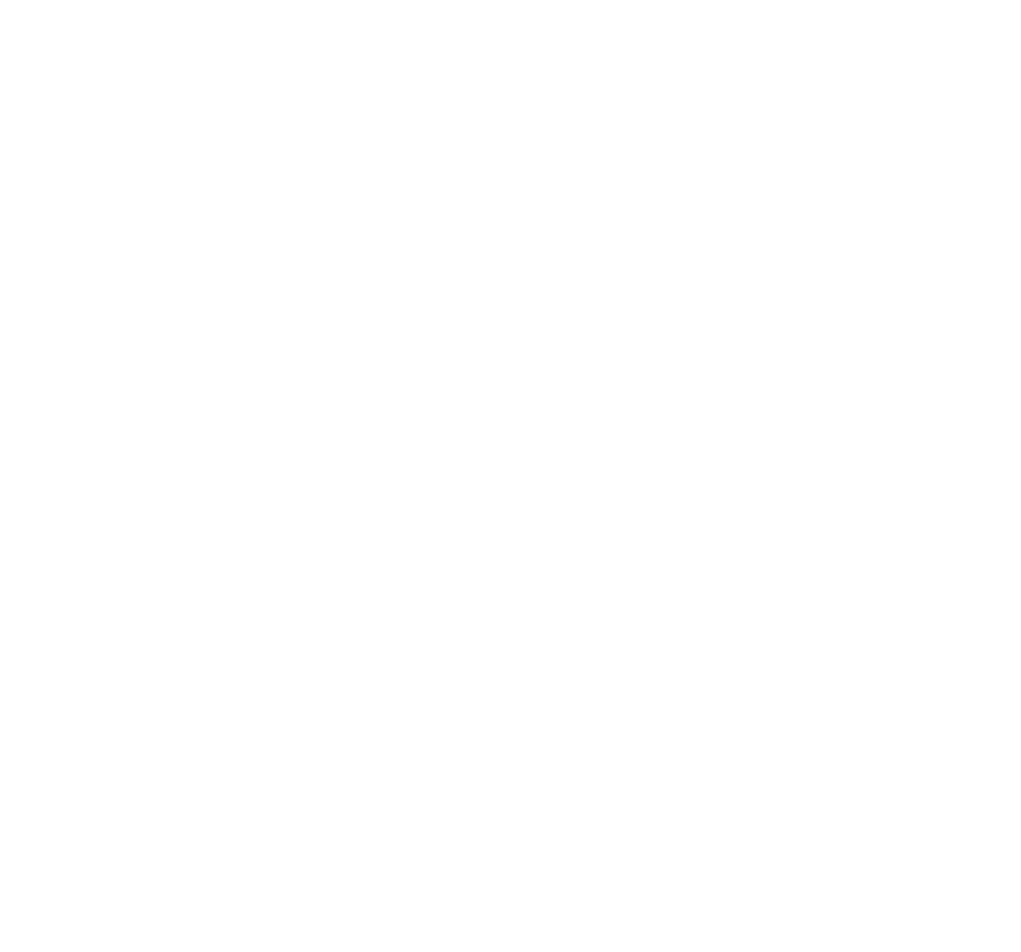
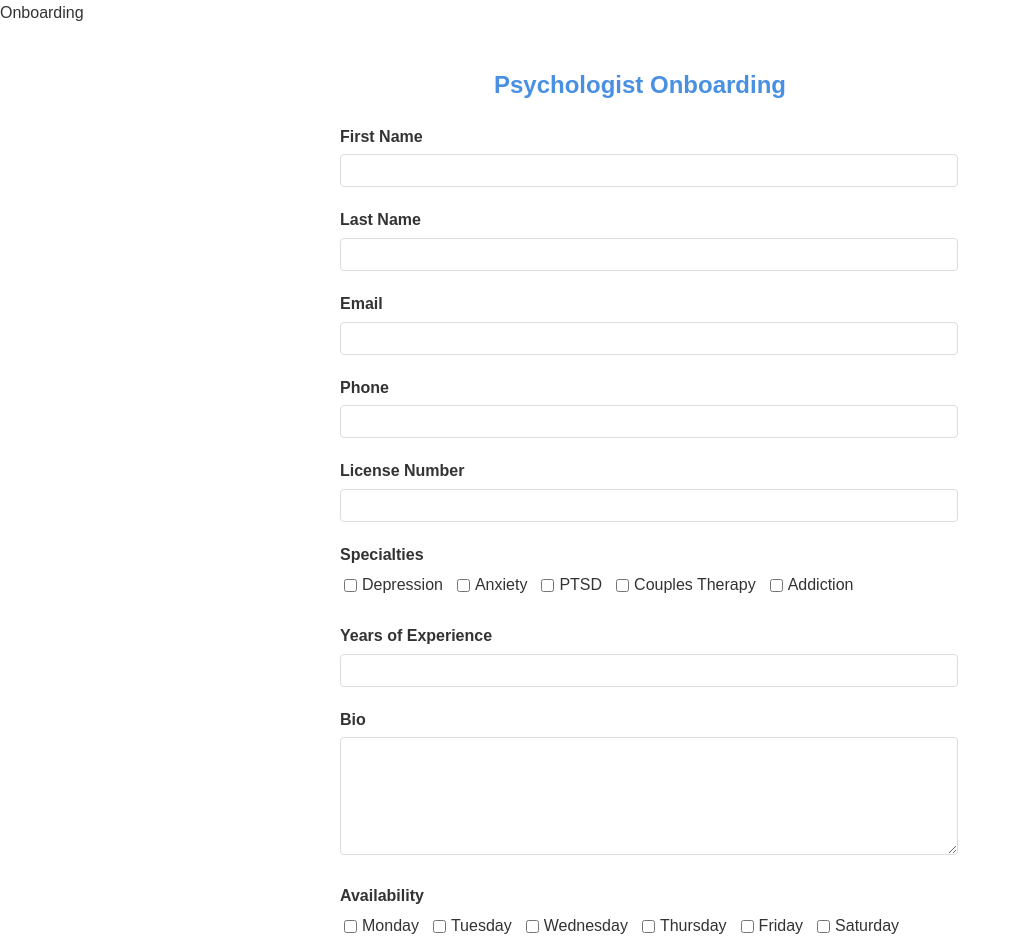
Before and after one commit to 2devyank/MindBLow_face, a React (Vite) app: page /psych-register in a window 1280 px wide. Before the commit this address had no page. Shown: the top 952 px of the page, without its empty margins (0-1021 px from the left). Before the commit the page ends 800 px from the top, so only its background shows below. Built offline with nearby package versions, Linux system fonts and the light colour scheme; what react-chatbot-kit would draw is missing.

Commit message:
working on different pages

```diff
--- a/src/App.jsx
+++ b/src/App.jsx
@@ -1,5 +1,7 @@
 import { BrowserRouter, Route, Routes } from "react-router-dom"
 import Chat from "./page/Chat"
+import HomePage from "./page/HomePage"
+import Onboarding from "./page/Onboarding"
 
 
 function App() {
@@ -9,8 +11,8 @@ function App() {
    <div>
     <Routes>
       <Route path="/chat" element={<Chat/>}/>
-      <Route/>
-      <Route/>
+      <Route path="/" element={<HomePage/>}/>
+      <Route path="/psych-register" element={<Onboarding/>}/>
     </Routes>
    </div>
    </BrowserRouter>
--- /dev/null
+++ b/src/page/HomePage.jsx
@@ -0,0 +1,47 @@
+import React from 'react';
+import { Link } from 'react-router-dom';
+import "../style/Hero.css"
+
+const HomePage = () => {
+  return (
+    <div className="home-page">
+      <main>
+        <section className="hero">
+          <h2>Connect with Licensed Psychologists</h2>
+          <p>Book your session easily and start your journey to better mental health.</p>
+          <button>Book a Session Now</button>
+          <div className="hero-image">
+            {/* <img src={heroImage} alt="Psychologist and client in session" /> */}
+          </div>
+        </section>
+
+        <section className="features">
+          <div className="feature">
+            <h3>Easy Booking</h3>
+            <p>Schedule appointments with just a few clicks.</p>
+          </div>
+          <div className="feature">
+            <h3>Verified Professionals</h3>
+            <p>All our psychologists are licensed and experienced.</p>
+          </div>
+          <div className="feature">
+            <h3>Secure Sessions</h3>
+            <p>Your privacy and confidentiality are our top priorities.</p>
+          </div>
+        </section>
+
+        <section className="cta">
+          <h2>Ready to Take the First Step?</h2>
+          <p>Join thousands of others who have improved their mental well-being.</p>
+          <button>Sign Up Now</button>
+        </section>
+      </main>
+
+      <footer>
+        <p>&copy; 2024 MindWell Connect. All rights reserved.</p>
+      </footer>
+    </div>
+  );
+};
+
+export default HomePage;
--- /dev/null
+++ b/src/page/Onboarding.jsx
@@ -0,0 +1,192 @@
+import React, { useState } from 'react'
+import "../style/Onboarding.css"
+
+const Onboarding = () => {
+    const [formData, setFormData] = useState({
+      firstName: '',
+      lastName: '',
+      email: '',
+      phone: '',
+      licenseNumber: '',
+      specialties: [],
+      yearsOfExperience: '',
+      bio: '',
+      availability: {
+        monday: false,
+        tuesday: false,
+        wednesday: false,
+        thursday: false,
+        friday: false,
+        saturday: false,
+        sunday: false,
+      },
+    });
+
+    const handleInputChange = (e) => {
+      const { name, value } = e.target;
+      setFormData({ ...formData, [name]: value });
+    };
+
+    const handleCheckboxChange = (e) => {
+      const { name, checked } = e.target;
+      setFormData({
+        ...formData,
+        availability: { ...formData.availability, [name]: checked },
+      });
+    };
+
+    const handleSpecialtiesChange = (e) => {
+      const { value, checked } = e.target;
+      if (checked) {
+        setFormData({ ...formData, specialties: [...formData.specialties, value] });
+      } else {
+        setFormData({
+          ...formData,
+          specialties: formData.specialties.filter((specialty) => specialty !== value),
+        });
+      }
+    };
+
+    const handleSubmit = (e) => {
+      e.preventDefault();
+      // Here you would typically send the formData to your backend API
+      console.log('Form submitted:', formData);
+      // Reset form or navigate to next step
+    };
+
+  return (
+    <div>Onboarding
+
+
+
+
+    <div className="psychologist-onboarding">
+      <h2>Psychologist Onboarding</h2>
+      <form onSubmit={handleSubmit}>
+        <div className="form-group">
+          <label htmlFor="firstName">First Name</label>
+          <input
+            type="text"
+            id="firstName"
+            name="firstName"
+            value={formData.firstName}
+            onChange={handleInputChange}
+            required
+          />
+        </div>
+
+        <div className="form-group">
+          <label htmlFor="lastName">Last Name</label>
+          <input
+            type="text"
+            id="lastName"
+            name="lastName"
+            value={formData.lastName}
+            onChange={handleInputChange}
+            required
+          />
+        </div>
+
+        <div className="form-group">
+          <label htmlFor="email">Email</label>
+          <input
+            type="email"
+            id="email"
+            name="email"
+            value={formData.email}
+            onChange={handleInputChange}
+            required
+          />
+        </div>
+
+        <div className="form-group">
+          <label htmlFor="phone">Phone</label>
+          <input
+            type="tel"
+            id="phone"
+            name="phone"
+            value={formData.phone}
+            onChange={handleInputChange}
+            required
+          />
+        </div>
+
+        <div className="form-group">
+          <label htmlFor="licenseNumber">License Number</label>
+          <input
+            type="text"
+            id="licenseNumber"
+            name="licenseNumber"
+            value={formData.licenseNumber}
+            onChange={handleInputChange}
+            required
+          />
+        </div>
+
+        <div className="form-group">
+          <label>Specialties</label>
+          <div className="checkbox-group">
+            {['Depression', 'Anxiety', 'PTSD', 'Couples Therapy', 'Addiction'].map((specialty) => (
+              <label key={specialty}>
+                <input
+                  type="checkbox"
+                  name="specialties"
+                  value={specialty}
+                  checked={formData.specialties.includes(specialty)}
+                  onChange={handleSpecialtiesChange}
+                />
+                {specialty}
+              </label>
+            ))}
+          </div>
+        </div>
+
+        <div className="form-group">
+          <label htmlFor="yearsOfExperience">Years of Experience</label>
+          <input
+            type="number"
+            id="yearsOfExperience"
+            name="yearsOfExperience"
+            value={formData.yearsOfExperience}
+            onChange={handleInputChange}
+            required
+          />
+        </div>
+
+        <div className="form-group">
+          <label htmlFor="bio">Bio</label>
+          <textarea
+            id="bio"
+            name="bio"
+            value={formData.bio}
+            onChange={handleInputChange}
+            required
+          ></textarea>
+        </div>
+
+        <div className="form-group">
+          <label>Availability</label>
+          <div className="checkbox-group">
+            {Object.keys(formData.availability).map((day) => (
+              <label key={day}>
+                <input
+                  type="checkbox"
+                  name={day}
+                  checked={formData.availability[day]}
+                  onChange={handleCheckboxChange}
+                />
+                {day.charAt(0).toUpperCase() + day.slice(1)}
+              </label>
+            ))}
+          </div>
+        </div>
+
+        <button type="submit">Submit</button>
+      </form>
+    </div>
+
+    </div>
+  )
+}
+
+export default Onboarding
--- /dev/null
+++ b/src/style/Hero.css
@@ -0,0 +1,130 @@
+/* HomePage.css */
+
+body {
+    font-family: Arial, sans-serif;
+    line-height: 1.6;
+    margin: 0;
+    padding: 0;
+    color: #333;
+  }
+
+  .home-page {
+    max-width: 1200px;
+    margin: 0 auto;
+    padding: 0 20px;
+  }
+
+
+
+  h1 {
+    color: #4a90e2;
+    margin: 0;
+  }
+
+  .hero h2 {
+    font-size: 2.5em;
+    margin-bottom: 20px;
+  }
+
+  button {
+    background-color: #4a90e2;
+    color: white;
+    border: none;
+    padding: 10px 20px;
+    font-size: 1em;
+    cursor: pointer;
+    transition: background-color 0.3s;
+  }
+
+  button:hover {
+    background-color: #3a7bc8;
+  }
+
+  .features {
+    display: flex;
+    justify-content: space-between;
+    margin: 60px 0;
+  }
+
+  .feature {
+    flex-basis: 30%;
+    text-align: center;
+  }
+
+  .feature h3 {
+    color: #4a90e2;
+  }
+
+  .cta {
+    text-align: center;
+    padding: 60px 0;
+    background-color: #f9f9f9;
+  }
+
+  footer {
+    text-align: center;
+    padding: 20px 0;
+    border-top: 1px solid #eee;
+  }
+
+  @media (max-width: 768px) {
+    header {
+      flex-direction: column;
+      align-items: flex-start;
+    }
+
+    nav {
+      margin-top: 20px;
+    }
+
+    .features {
+      flex-direction: column;
+    }
+
+    .feature {
+      margin-bottom: 30px;
+    }
+  }
+  /* HomePage.css */
+
+/* ... Previous CSS rules remain the same ... */
+
+.hero {
+    display: flex;
+    align-items: center;
+    justify-content: space-between;
+    padding: 60px 0;
+    background-color: #f9f9f9;
+  }
+
+  .hero-content {
+    flex: 1;
+    padding-right: 40px;
+  }
+
+  .hero-image {
+    flex: 1;
+  }
+
+  .hero-image img {
+    max-width: 100%;
+    height: auto;
+    border-radius: 10px;
+    box-shadow: 0 4px 6px rgba(0, 0, 0, 0.1);
+  }
+
+
+  /* ... Rest of the CSS remains the same ... */
+
+  @media (max-width: 768px) {
+    /* ... Previous media query rules ... */
+
+    .hero {
+      flex-direction: column;
+    }
+
+    .hero-content {
+      padding-right: 0;
+      margin-bottom: 30px;
+    }
+  }
--- /dev/null
+++ b/src/style/Onboarding.css
@@ -0,0 +1,69 @@
+/* PsychologistOnboarding.css */
+
+.psychologist-onboarding {
+    max-width: 600px;
+    margin: 0 auto;
+    padding: 20px;
+  }
+
+  h2 {
+    text-align: center;
+    color: #4a90e2;
+  }
+
+  .form-group {
+    margin-bottom: 20px;
+  }
+
+  label {
+    display: block;
+    margin-bottom: 5px;
+    font-weight: bold;
+  }
+
+  input[type="text"],
+  input[type="email"],
+  input[type="tel"],
+  input[type="number"],
+  textarea {
+    width: 100%;
+    padding: 8px;
+    border: 1px solid #ddd;
+    border-radius: 4px;
+  }
+
+  textarea {
+    height: 100px;
+  }
+
+  .checkbox-group {
+    display: flex;
+    flex-wrap: wrap;
+    gap: 10px;
+  }
+
+  .checkbox-group label {
+    display: flex;
+    align-items: center;
+    font-weight: normal;
+  }
+
+  .checkbox-group input[type="checkbox"] {
+    margin-right: 5px;
+  }
+
+  button {
+    display: block;
+    width: 100%;
+    padding: 10px;
+    background-color: #4a90e2;
+    color: white;
+    border: none;
+    border-radius: 4px;
+    cursor: pointer;
+    font-size: 16px;
+  }
+
+  button:hover {
+    background-color: #3a7bc8;
+  }
```
Also changed, not shown: src/components/chatcompoents/Phone.jsx (+9 -0 lines).
